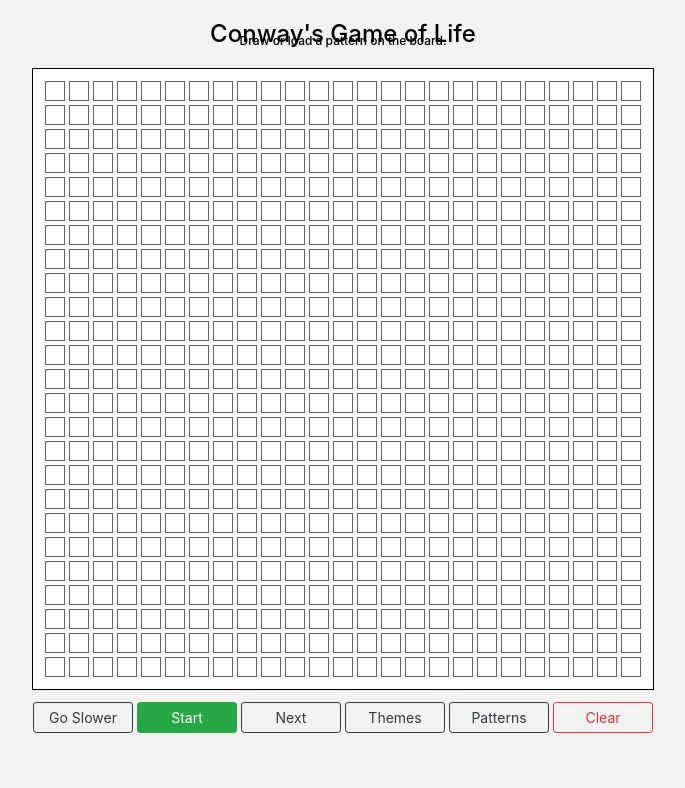
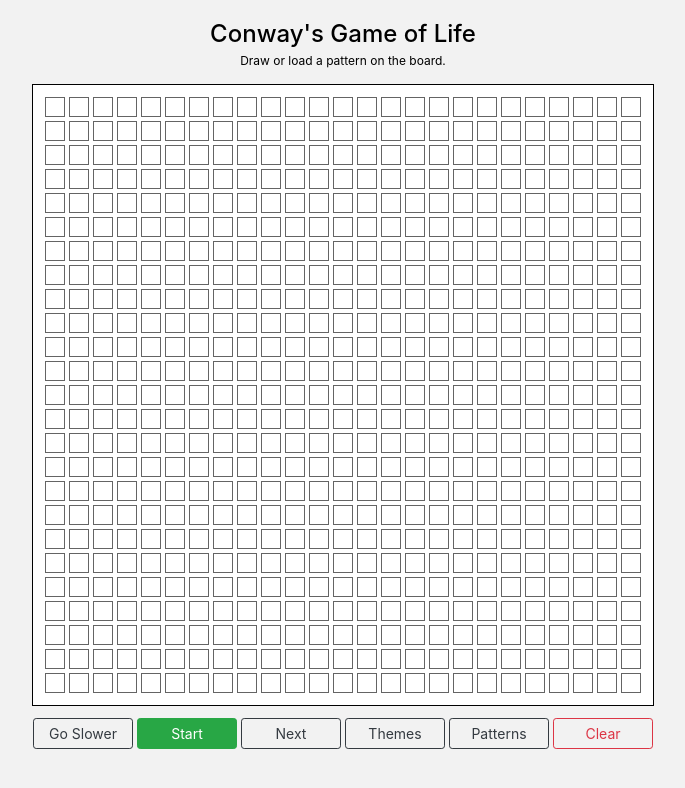
Before and after one commit to curtisyungen/conway, a React (Create React App) app: page / in a window 1280 px wide. Shown: the top 788 px of the page, without its empty margins (297-982 px from the left). Built offline with nearby package versions, Linux system fonts and the light colour scheme.

Commit message:
Update board.css

```diff
--- a/src/components/Board/board.css
+++ b/src/components/Board/board.css
@@ -90,7 +90,8 @@
 
 .subTitle {
     font-size: 12px;
-    margin-top: -15px;
+    font-weight: 400;
+    margin-top: 5px;
 }
 
 .theme {
@@ -136,7 +137,7 @@
 }
 
 .title {
-    margin-bottom: 20px;
+    margin-bottom: 15px;
 }
 
 .wikiLink {
```
